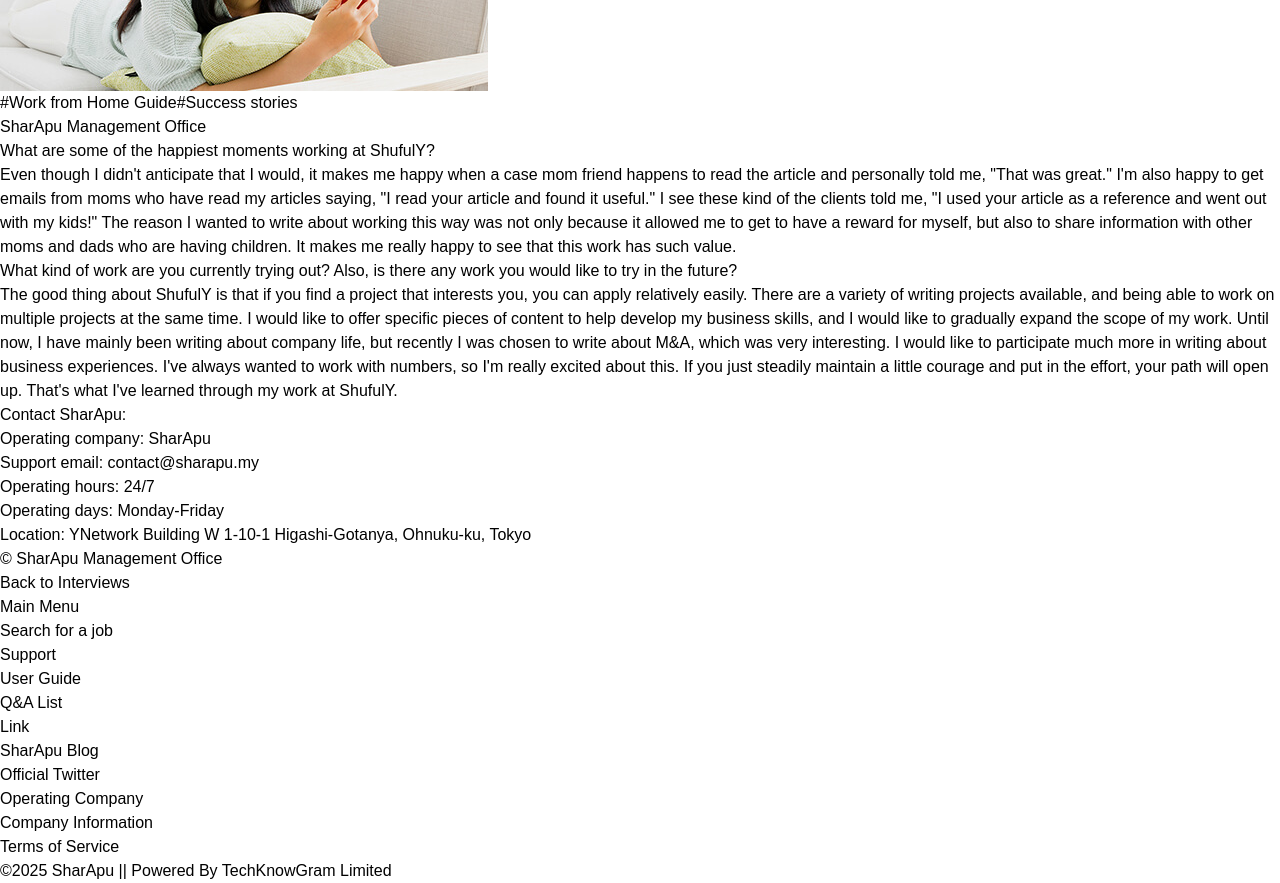
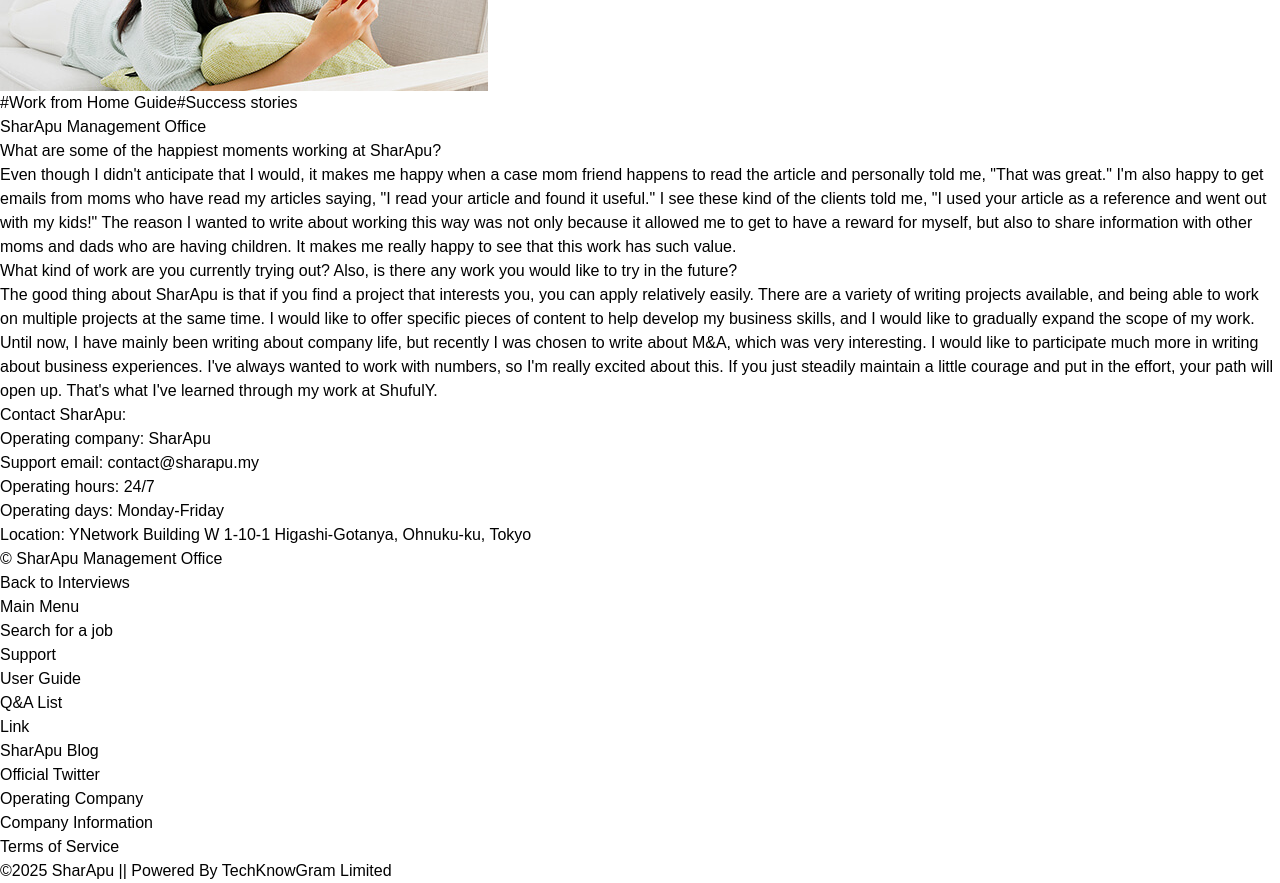
Before and after one commit to SumaiyaTarannumNoor/SharApu-Job-Portal, a React (Vite) app: page /interview/1 in a window 1280 px wide. Shown: the part 980-1863 px from the top of the page. Built offline with nearby package versions, Linux system fonts and the light colour scheme.

Commit message:
SharApu Name Added

```diff
--- a/src/Pages/Interview/InterviewSections/IndividualInterview.jsx
+++ b/src/Pages/Interview/InterviewSections/IndividualInterview.jsx
@@ -205,7 +205,7 @@ const IndividualInterview = () => {
       <div className="space-y-6 mt-12">
         <div className="bg-yellow-50 p-6 rounded-xl">
           <h3 className="text-lg font-semibold text-yellow-800 mb-4">
-            What are some of the happiest moments working at ShufulY?
+            What are some of the happiest moments working at SharApu?
           </h3>
           <p className="text-gray-700 whitespace-pre-line">
             {`Even though I didn't anticipate that I would, it makes me happy when a case mom friend happens to read the article and personally told me, "That was great."
@@ -222,7 +222,7 @@ It makes me really happy to see that this work has such value.`}
             What kind of work are you currently trying out? Also, is there any work you would like to try in the future?
           </h3>
           <p className="text-gray-700 whitespace-pre-line">
-            {`The good thing about ShufulY is that if you find a project that interests you, you can apply relatively easily.
+            {`The good thing about SharApu is that if you find a project that interests you, you can apply relatively easily.
 
 There are a variety of writing projects available, and being able to work on multiple projects at the same time.
 
```
